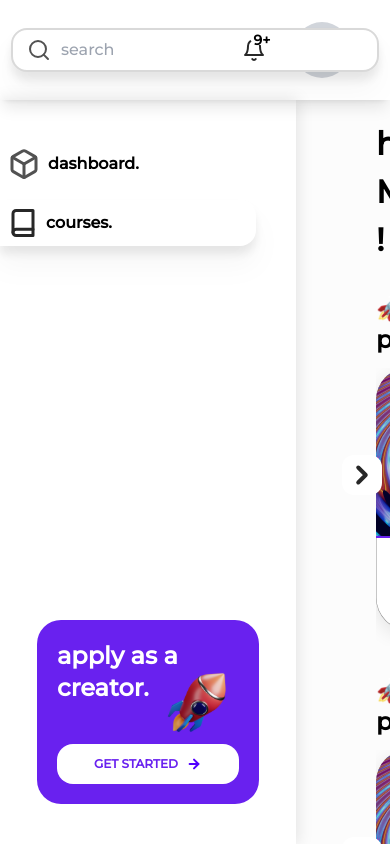
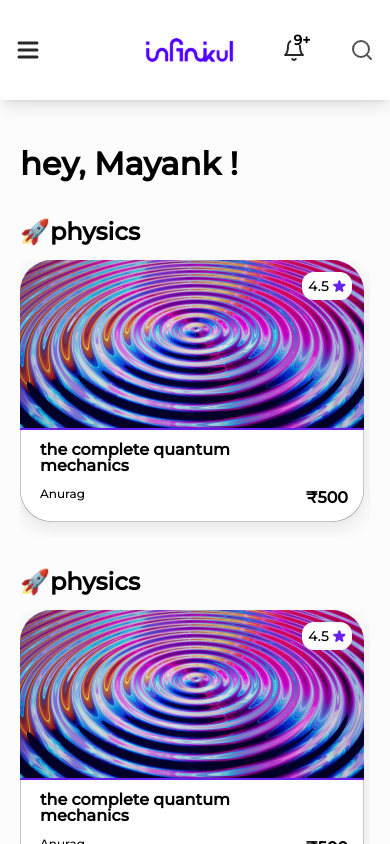
Before and after one commit to vishnubansal001/infinikul2.0, a React (Create React App) app: page /courses in a window 390 px wide. Built offline with nearby package versions, Linux system fonts and the light colour scheme.

Commit message:
course page mobile

```diff
--- a/src/Components/CardCont.jsx
+++ b/src/Components/CardCont.jsx
@@ -35,9 +35,9 @@ const CardCont = ({ courseCategory, courses }) => {
                 }}
             >
                 <button
-                    className={`absolute top-1/2 left-2 w-10 h-10 p-1 rounded-xl bg-white place-items-center z-10`}
+                    className={`absolute top-1/2 left-2 w-10 h-10 p-1 rounded-xl bg-white place-items-center z-10 hidden md:grid`}
                     style={{
-                        display: scrollLeft - 20 > 0 ? "grid" : "none",
+                        display: scrollLeft - 20 > 0 ? "" : "none",
                     }}
                     onClick={() => btnScroll(-1)}
                 >
@@ -55,9 +55,9 @@ const CardCont = ({ courseCategory, courses }) => {
                     />
                 ))}
                 <button
-                    className="absolute top-1/2 right-2 w-10 h-10 p-1 rounded-xl bg-white grid place-items-center z-10"
+                    className="absolute top-1/2 right-2 w-10 h-10 p-1 rounded-xl bg-white place-items-center z-10 hidden md:grid"
                     style={{
-                        display: scrollLeft + 20 < maxScroll ? "grid" : "none",
+                        display: scrollLeft + 20 < maxScroll ? "" : "none",
                     }}
                     onClick={() => btnScroll(1)}
                 >
--- a/src/Screens/Courses.js
+++ b/src/Screens/Courses.js
@@ -1,4 +1,4 @@
-import React from "react";
+import React, { useState } from "react";
 // import TopBar from "./TopBar";
 // import SideBar from "./SideBar";
 import CardCont from "../Components/CardCont";
@@ -11,15 +11,25 @@ import { ReactComponent as ArrowRight } from "../assets/arrow-right.svg";
 import { ReactComponent as LogoIcon } from "../assets/logoFull.svg";
 import { ReactComponent as SearchIcon } from "../assets/search.svg";
 import { ReactComponent as BellIcon } from "../assets/bell.svg";
+import { ReactComponent as MenuIcon } from "../assets/menu-icon.svg";
+import { ReactComponent as MenuIconClose } from "../assets/menu-icon-close.svg";
 
 
-const mainAnchorClassName =
-    "font-bold flex flex-row gap-2 items-center p-2 rounded-r-2xl bg-white mr-10" +
-    " ";
+const SideBar = ({ isOpen, setSideBarOpen }) => {
+    const mainAnchorClassName =
+        "font-bold flex flex-row gap-2 items-center p-2 rounded-r-2xl bg-white mr-10" +
+        " ";
 
-const SideBar = () => {
     return (
-        <div className="w-full h-full shadow-[1px_0_15px_1px_rgba(0,0,0,0.1)] z-10 flex flex-col">
+        <div className={`absolute md:relative z-20 w-[80%] rounded-r-3xl md:rounded-none md:z-10 md:w-full h-full bg-white shadow-[1px_0_15px_1px_rgba(0,0,0,0.1)] flex-col md:flex ${isOpen ? "flex " : "hidden"}`}>
+            <div className="mt-5 md:hidden flex flex-row items-center " >
+                <button className="md:hidden w-14 h-14  grid place-items-center outline-none rounded-full" onClick={() => setSideBarOpen(init => !init)}>
+                    <MenuIconClose />
+                </button>
+                <button className="w-14 h-14 bg-gray-300 outline-none rounded-full overflow-hidden ml-auto mr-10">
+                    {/* <img src="" alt="" /> */}
+                </button>
+            </div>
             <div className="flex flex-col gap-3 mt-10">
                 <a
                     href="#"
@@ -50,14 +60,17 @@ const SideBar = () => {
         </div>
     );
 };
-const TopBar = () => {
+const TopBar = ({ setSideBarOpen }) => {
     const notiCount = 10;
     return (
-        <div className="col-span-2 w-full h-full grid grid-cols-3 content-center items-center shadow-lg z-20 ">
-            <a href="/" className="justify-self-start ml-10">
+        <div className="col-span-2 w-full h-full grid grid-cols-3 content-center items-center shadow-lg z-20  ">
+            <button className="md:hidden w-14 h-14  grid place-items-center outline-none rounded-full " onClick={() => setSideBarOpen(init => !init)}>
+                <MenuIcon />
+            </button>
+            <a href="/" className="justify-self-start md:ml-10">
                 <LogoIcon />
             </a>
-            <div className="justify-self-center relative h-fit">
+            <div className="justify-self-center relative h-fit hidden md:block ">
                 <input
                     type="text"
                     name="search"
@@ -66,15 +79,18 @@ const TopBar = () => {
                 />
                 <SearchIcon className="absolute left-4 top-1/2 -translate-y-1/2 pointer-events-none" />
             </div>
-            <div className="justify-self-end flex gap-3 items-center mr-10">
+            <div className="justify-self-end flex gap-3 items-center md:mr-10">
                 <button
                     className={`w-14 h-14 relative grid place-items-center outline-none rounded-full overflow-hidden`}
                 >
-                    {(notiCount > 0 )&& <span className={`w-[1.5rem] h-[0.94rem] font-bold absolute right-2 top-2 text-center text-sm bg-white rounded-full`} >{  notiCount > 9 ? "9+" : notiCount.toString()}</span>}
+                    {(notiCount > 0) && <span className={`w-[1.5rem] h-[0.94rem] font-bold absolute right-2 top-2 text-center text-sm bg-white rounded-full`} >{notiCount > 9 ? "9+" : notiCount.toString()}</span>}
                     <BellIcon />
                 </button>
-                <button className="w-14 h-14 bg-gray-300 outline-none rounded-full overflow-hidden">
+                <button className="w-14 h-14 bg-gray-300 outline-none rounded-full overflow-hidden hidden md:block">
                     {/* <img src="" alt="" /> */}
+                </button>
+                <button className="w-14 h-14 outline-none rounded-full overflow-hidden grid place-items-center md:hidden">
+                    <SearchIcon />
                 </button>
             </div>
         </div>
@@ -227,22 +243,17 @@ const DATA = [
     },
 ];
 
-const Hero = () => {
+const Courses = () => {
+    const [isSideBarOpen, setSideBarOpen] = useState(false);
     return (
         <div
             className={
-                "h-screen w-full select-none grid"
-                // + "grid-rows-[100px_calc(100vh - 100px)] grid-cols-[296px_calc(100vw - 296px)]"
+                "h-screen w-full select-none grid grid-rows-[100px_calc(100vh_-_100px)] grid-cols-[auto]  md:grid-cols-[296px_calc(100vw_-_296px)]"
             }
-            style={{
-                display: "grid",
-                gridTemplateRows: "100px calc(100vh - 100px)",
-                gridTemplateColumns: "296px calc(100vw - 296px)",
-            }}
         >
-            <TopBar />
-            <SideBar />
-            <div className="bg-[#fcfcfc] pl-20 overflow-y-auto">
+            <TopBar setSideBarOpen={setSideBarOpen} />
+            <SideBar isOpen={isSideBarOpen} setSideBarOpen={setSideBarOpen} />
+            <div className="bg-[#fcfcfc] p-5 md:p-0 md:pl-20 overflow-y-auto">
                 <h1 className="font-bold text-[2em] pt-5">hey, Mayank !</h1>
                 {DATA.map((data, i) => (
                     <CardCont
@@ -256,4 +267,4 @@ const Hero = () => {
     );
 };
 
-export default Hero;
+export default Courses;
```
Also changed, not shown: src/assets/menu-icon-close.svg (added), src/assets/menu-icon.svg (added).
